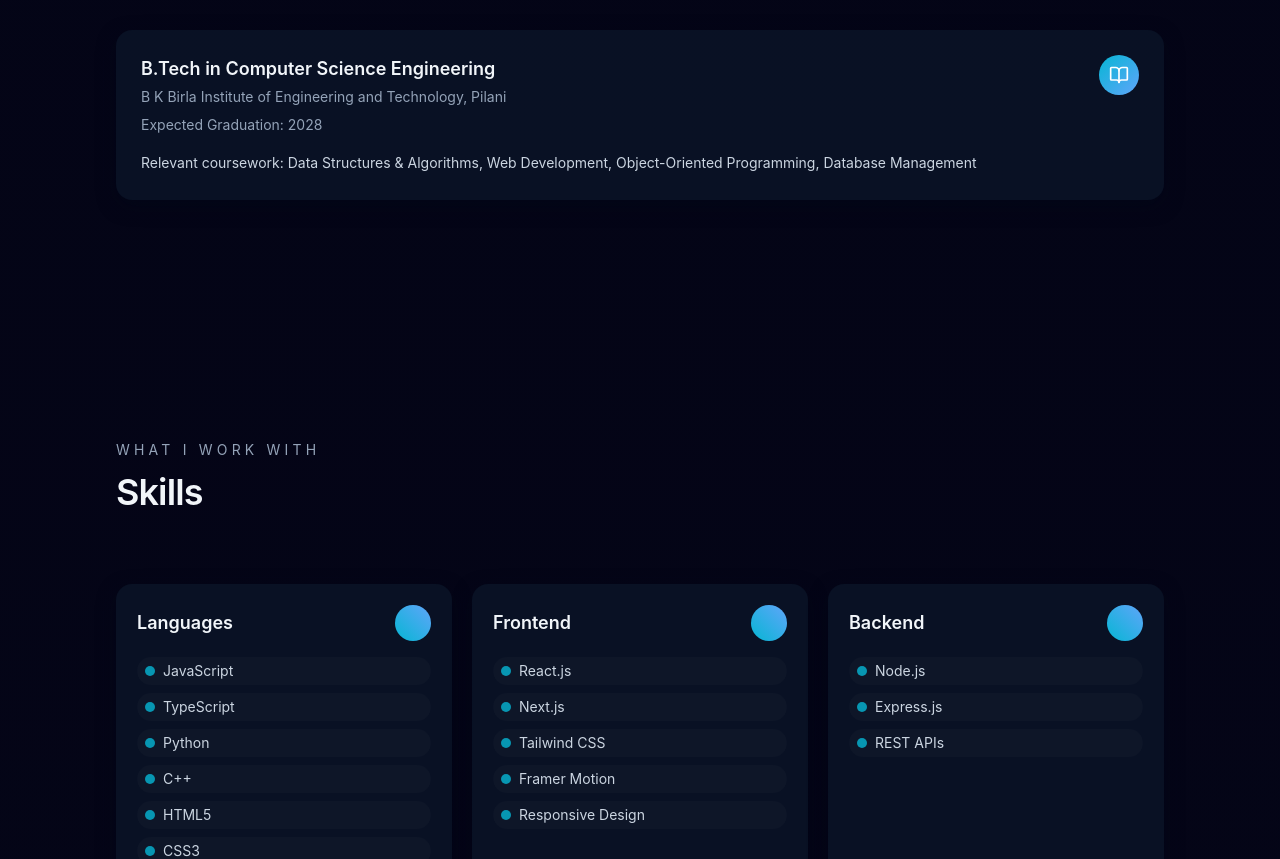
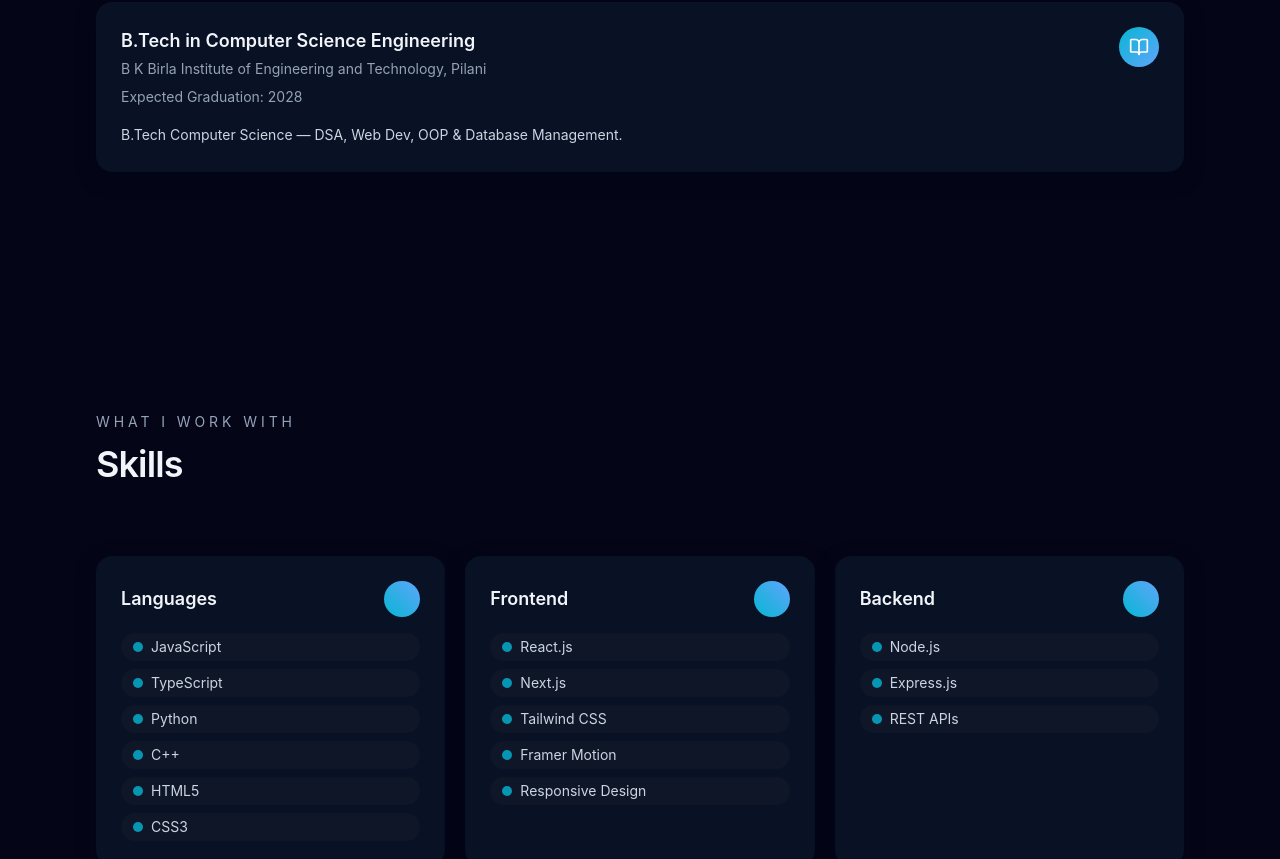
Before and after one commit to deepanshu83/my-portfolio, a Next.js app: page / in a window 1280 px wide. Shown: the part 1660-2519 px from the top of the page. Built offline with nearby package versions, Linux system fonts and the light colour scheme.

Commit message:
chore(ui): polish styling and responsive improvements

```diff
--- a/app/globals.css
+++ b/app/globals.css
@@ -61,9 +61,35 @@ section {
   padding-right: 1.25rem;
 }
 
+.container {
+  /* keep a small max width fallback for non-tailwind container usage */
+  max-width: 78rem;
+}
+
 .accent-underline {
   display: inline-block;
-  height: 4px;
+  height: 6px;
   background: linear-gradient(90deg, var(--color-primary), var(--color-accent));
-  border-radius: 4px;
+  border-radius: 999px;
 }
+
+/* Reusable card utility to keep components consistent */
+.card {
+  @apply rounded-2xl border border-transparent bg-[rgba(12,26,46,0.6)] p-6 shadow-card transition-transform duration-200;
+}
+
+/* Button baseline */
+.btn {
+  @apply inline-flex items-center justify-center rounded-full px-4 py-2 text-sm font-semibold;
+}
+
+/* Focus styles for better accessibility */
+*:focus-visible {
+  outline: 2px solid rgba(99,102,241,0.12);
+  outline-offset: 3px;
+}
+
+/* Small muted helper */
+.muted {
+  color: var(--color-muted);
+}
--- a/components/Footer.tsx
+++ b/components/Footer.tsx
@@ -2,8 +2,8 @@ export function Footer() {
   return (
     <footer className="mt-12 px-5 py-8 text-slate-400 md:px-8">
       <div className="mx-auto flex max-w-6xl flex-col gap-3 text-sm sm:flex-row sm:items-center sm:justify-between">
-        <p>Built with Next.js and Tailwind — focused on practical growth.</p>
-        <p>© {new Date().getFullYear()} Deepanshu Jangid</p>
+        <p className="muted">Built with Next.js and Tailwind — focused on practical growth.</p>
+        <p className="muted">© {new Date().getFullYear()} Deepanshu Jangid</p>
       </div>
     </footer>
   );
--- a/components/Navbar.tsx
+++ b/components/Navbar.tsx
@@ -24,7 +24,7 @@ export function Navbar() {
           ))}
           <a
             href="#contact"
-            className="rounded-full bg-primary/95 px-4 py-2 text-sm font-semibold text-white shadow-card hover:opacity-95"
+            className="rounded-full bg-gradient-to-r from-primary to-accent px-4 py-2 text-sm font-semibold text-white shadow-card hover:opacity-95"
           >
             Contact
           </a>
@@ -32,16 +32,17 @@ export function Navbar() {
 
         <button
           type="button"
-          className="inline-flex items-center rounded-full border border-transparent bg-slate-800/60 p-3 text-slate-200 transition hover:border-slate-600 hover:text-white md:hidden"
+          className="inline-flex items-center rounded-full border border-transparent bg-slate-800/50 p-3 text-slate-200 transition hover:border-slate-600 hover:text-white md:hidden"
           onClick={() => setOpen((value) => !value)}
           aria-label="Toggle navigation"
+          aria-expanded={open}
         >
           {open ? <X className="h-5 w-5" /> : <Menu className="h-5 w-5" />}
         </button>
       </div>
       {open ? (
         <div className="mx-auto max-w-6xl px-5 md:px-8">
-          <div className="rounded-lg border border-slate-800/60 bg-[rgba(8,10,20,0.6)] px-5 py-4 md:hidden">
+          <div className="mt-3 rounded-lg border border-slate-800/60 bg-[rgba(8,10,20,0.6)] px-5 py-4 md:hidden backdrop-blur-sm">
             <div className="flex flex-col gap-3">
               {navLinks.map((link) => (
                 <a key={link.href} href={link.href} className="text-sm text-slate-200 hover:text-white" onClick={() => setOpen(false)}>
@@ -50,7 +51,7 @@ export function Navbar() {
               ))}
               <a
                 href="#contact"
-                className="inline-flex rounded-full bg-primary/95 px-4 py-2 text-sm font-semibold text-white"
+                className="inline-flex rounded-full bg-gradient-to-r from-primary to-accent px-4 py-2 text-sm font-semibold text-white"
                 onClick={() => setOpen(false)}
               >
                 Contact
--- a/components/ProjectCard.tsx
+++ b/components/ProjectCard.tsx
@@ -9,7 +9,7 @@ type ProjectCardProps = {
 
 export function ProjectCard({ title, description, tech, github }: ProjectCardProps) {
   return (
-    <div className="group rounded-2xl border border-transparent bg-[rgba(12,26,46,0.6)] p-6 shadow-card transition hover:-translate-y-1 hover:shadow-soft">
+    <div className="card group hover:-translate-y-1 hover:shadow-soft">
       <div className="flex items-center justify-between gap-4">
         <h3 className="text-xl font-semibold text-slate-100">{title}</h3>
         <a
--- a/components/SectionHeading.tsx
+++ b/components/SectionHeading.tsx
@@ -6,11 +6,11 @@ type SectionHeadingProps = {
 export function SectionHeading({ title, subtitle }: SectionHeadingProps) {
   return (
     <div className="mb-8 max-w-2xl">
-      <p className="text-sm uppercase tracking-[0.3em] text-slate-400">{subtitle ?? 'Section'}</p>
+      <p className="text-sm uppercase tracking-[0.28em] text-slate-400">{subtitle ?? 'Section'}</p>
       <h2 className="mt-3 text-3xl font-semibold tracking-tight text-slate-100 sm:text-4xl">
         {title}
       </h2>
-      <div className="mt-4 w-20">
+      <div className="mt-4 w-24">
         <span className="accent-underline" />
       </div>
     </div>
--- a/components/SkillCard.tsx
+++ b/components/SkillCard.tsx
@@ -5,14 +5,14 @@ type SkillCardProps = {
 
 export function SkillCard({ category, items }: SkillCardProps) {
   return (
-    <div className="rounded-2xl border border-transparent bg-[rgba(12,26,46,0.6)] p-5 shadow-card">
+    <div className="card p-5">
       <div className="flex items-center justify-between">
         <h3 className="text-lg font-semibold text-slate-100">{category}</h3>
         <div className="h-9 w-9 rounded-full bg-gradient-to-tr from-primary to-accent" />
       </div>
       <div className="mt-4 grid gap-2 text-sm text-slate-300">
         {items.map((item) => (
-          <p key={item} className="inline-flex items-center gap-2 rounded-full px-2 py-1 bg-[rgba(255,255,255,0.02)]">
+          <p key={item} className="inline-flex items-center gap-2 rounded-full px-3 py-1 bg-[rgba(255,255,255,0.02)] hover:bg-[rgba(255,255,255,0.03)] transition">
             <span className="h-2.5 w-2.5 rounded-full bg-primary/80" />
             {item}
           </p>
--- a/lib/content.ts
+++ b/lib/content.ts
@@ -102,7 +102,7 @@ export const education = [
     school: 'B K Birla Institute of Engineering and Technology, Pilani',
     degree: 'B.Tech in Computer Science Engineering',
     duration: 'Expected Graduation: 2028',
-    description: 'Relevant coursework: Data Structures & Algorithms, Web Development, Object-Oriented Programming, Database Management',
+    description: 'B.Tech Computer Science — DSA, Web Dev, OOP & Database Management.',
   },
 ];
 
--- a/tailwind.config.ts
+++ b/tailwind.config.ts
@@ -3,6 +3,13 @@ import type { Config } from 'tailwindcss';
 const config: Config = {
   content: ['./app/**/*.{js,ts,jsx,tsx}', './components/**/*.{js,ts,jsx,tsx}'],
   theme: {
+    container: {
+      center: true,
+      padding: '1rem',
+      screens: {
+        '2xl': '1400px',
+      },
+    },
     extend: {
       colors: {
         surface: '#07122a',
```
